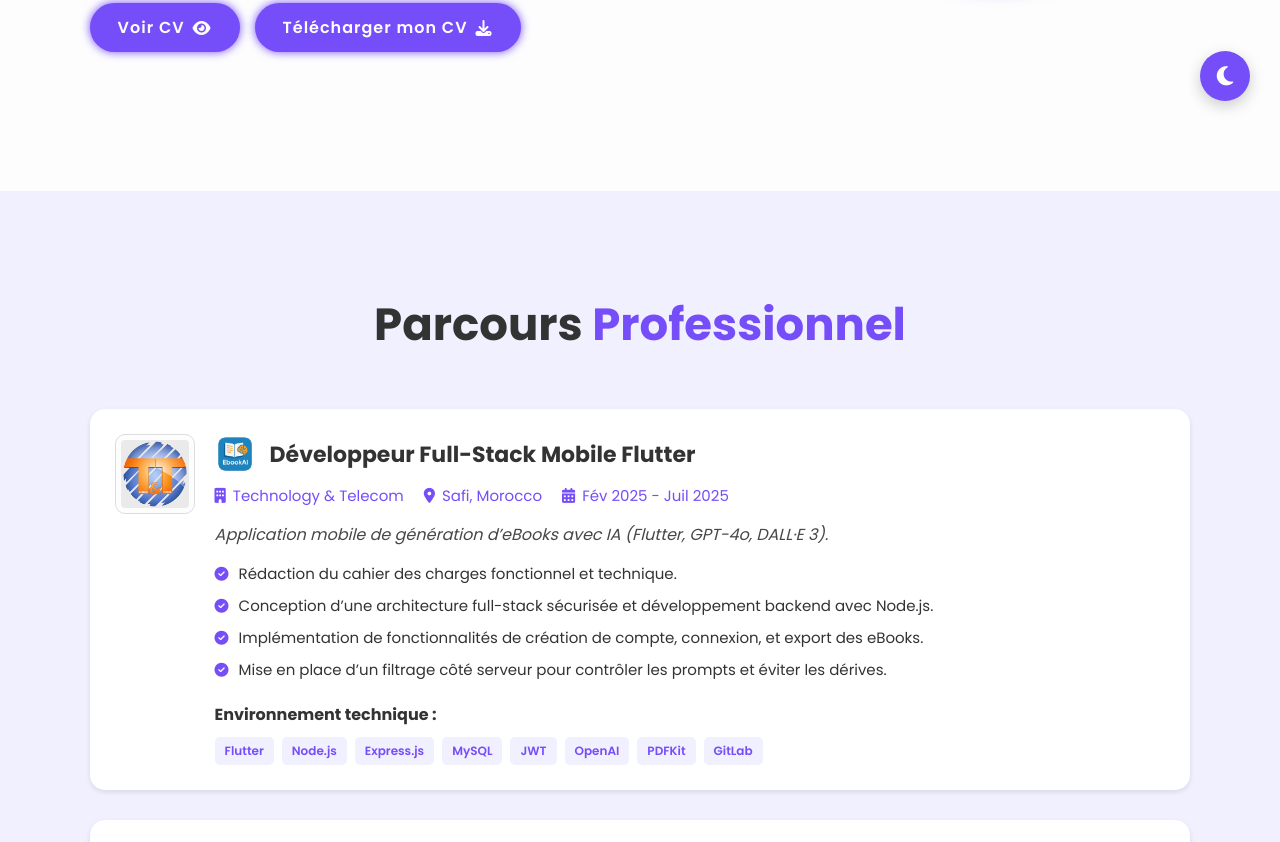
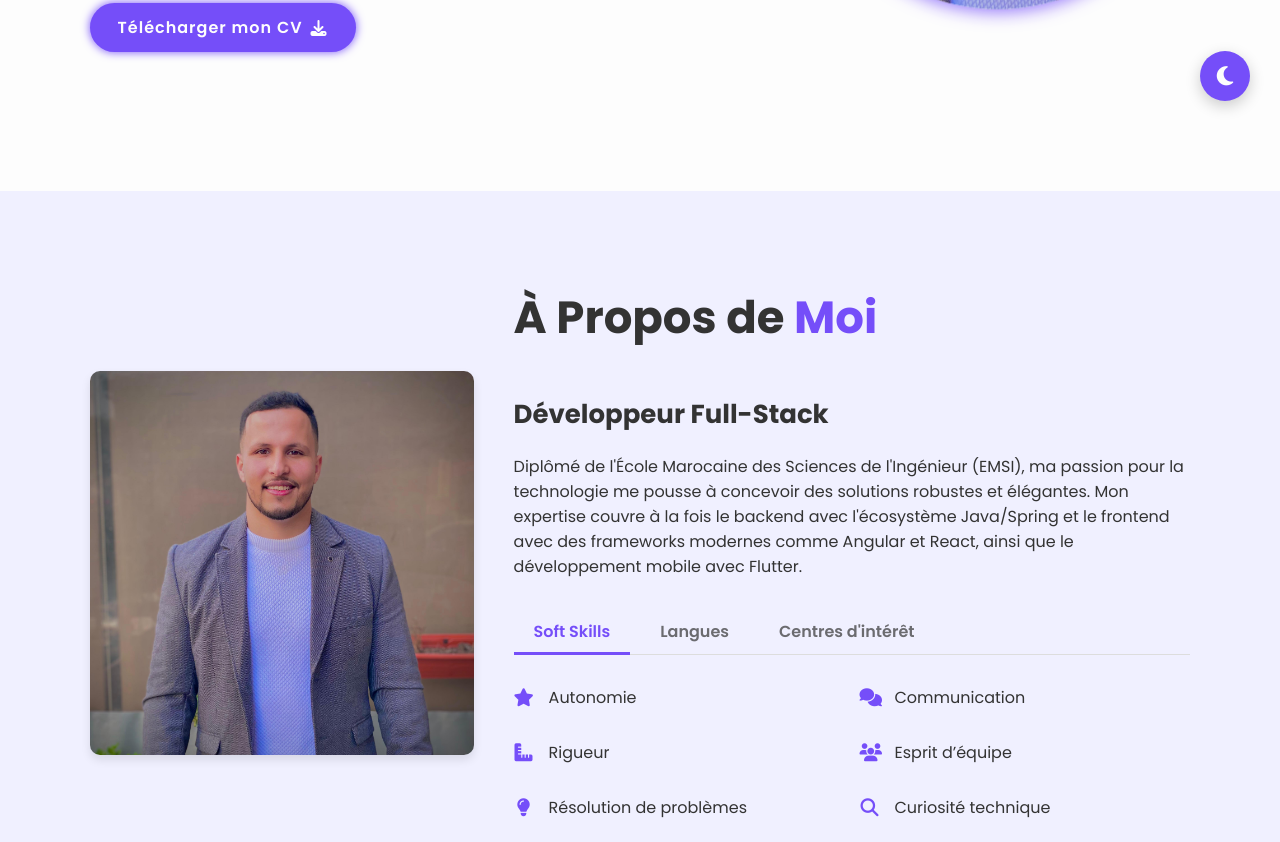
Before and after one commit to hamzaabid11/Portfolio, a plain HTML site: page index.html in a window 1280 px wide. Shown: the part 609-1451 px from the top of the page. Drawn offline with nearby package versions, Linux system fonts and the light colour scheme.

Commit message:
Mise à jour du design de la section A Propos et correction de l'image d'accueil

```diff
--- a/index.html
+++ b/index.html
@@ -16,11 +16,11 @@
         <i class="fa-solid fa-bars" id="menu-icon"></i>
         <nav class="navbar">
             <a href="#home" class="active" data-translate="nav_home">Accueil</a>
-            <a href="#experience" data-translate="nav_experience">Expériences</a>
+            <a href="#about" data-translate="nav_about">À Propos</a>
+             <a href="#experience" data-translate="nav_experience">Expériences</a>
             <a href="#skills" data-translate="nav_skills">Compétences</a>
             <a href="#education" data-translate="nav_education">Formation</a>
             <a href="#projects" data-translate="nav_projects">Projets</a>
-            <a href="#about" data-translate="nav_about">À Propos</a>
             <a href="#contact" data-translate="nav_contact">Contact</a>
         </nav>
         <div class="lang-switcher">
@@ -46,16 +46,68 @@
             <a href="https://www.linkedin.com/in/hamza-abid1/" target="_blank"><i class="fa-brands fa-linkedin-in"></i></a>
         </div>
         <div class="home-buttons">
-            <a href="assets/CV-Hamza-ABID.pdf" target="_blank" class="btn" data-translate="home_view_cv_button">Voir CV <i class="fa-solid fa-eye"></i></a>
+
             <a href="assets/CV-Hamza-ABID.pdf" download class="btn" data-translate="home_download_cv_button">Télécharger mon CV <i class="fa-solid fa-download"></i></a>
         </div>
     </div>
     <div class="home-img">
-        <!-- Une seule image statique ici -->
+
         <img src="assets/profile.jpg" alt="Photo de Hamza Abid">
     </div>
 </section>
+<!-- ==================== SECTION À PROPOS (NOUVEAU DESIGN COMPACT) ==================== -->
+<section class="about" id="about">
+    <div class="about-main-content">
+        <div class="about-img-slider">
+            <img src="assets/images.jpg" alt="Photo de Hamza Abid" class="slider-image active">
+            <img src="assets/images2.jpg" alt="Photo de Hamza Abid 2" class="slider-image">
+            <img src="assets/images3.jpg" alt="Photo de Hamza Abid 3" class="slider-image">
+            <img src="assets/images4.jpg" alt="Photo de Hamza Abid 3" class="slider-image">
+            <img src="assets/images6.jpg" alt="Photo de Hamza Abid 3" class="slider-image">
+        </div>
+        <div class="about-content">
+            <h2 class="heading" data-translate="about_heading">À Propos de <span>Moi</span></h2>
+            <h3 data-translate="about_subtitle">Développeur Full-Stack</h3>
+            <p data-translate="about_p1">Diplômé de l'École Marocaine des Sciences de l'Ingénieur (EMSI), ma passion pour la technologie me pousse à concevoir des solutions robustes et élégantes. Mon expertise couvre à la fois le backend avec l'écosystème Java/Spring et le frontend avec des frameworks modernes comme Angular et React, ainsi que le développement mobile avec Flutter.</p>
 
+            <!-- Système d'onglets -->
+            <div class="about-tabs">
+                <button class="tab-link active" data-tab="soft-skills" data-translate="tab_soft_skills">Soft Skills</button>
+                <button class="tab-link" data-tab="languages" data-translate="tab_languages">Langues</button>
+                <button class="tab-link" data-tab="interests" data-translate="tab_interests">Centres d'intérêt</button>
+            </div>
+
+            <div class="tab-content-container">
+                <!-- Contenu Soft Skills -->
+                <div class="tab-content active" id="soft-skills">
+                    <ul class="soft-skills-list">
+                        <li data-translate="ss_autonomy"><i class="fa-solid fa-star"></i>Autonomie</li>
+                        <li data-translate="ss_communication"><i class="fa-solid fa-comments"></i>Communication</li>
+                        <li data-translate="ss_rigor"><i class="fa-solid fa-ruler-combined"></i>Rigueur</li>
+                        <li data-translate="ss_teamwork"><i class="fa-solid fa-users"></i>Esprit d’équipe</li>
+                        <li data-translate="ss_problem_solving"><i class="fa-solid fa-lightbulb"></i>Résolution de problèmes</li>
+                        <li data-translate="ss_curiosity"><i class="fa-solid fa-magnifying-glass"></i>Curiosité technique</li>
+                    </ul>
+                </div>
+                <!-- Contenu Langues -->
+                <div class="tab-content" id="languages">
+                    <ul class="soft-skills-list">
+                        <li data-translate="lang_en"><i class="fa-solid fa-language"></i>Anglais : Langue de formation</li>
+                        <li data-translate="lang_ar"><i class="fa-solid fa-language"></i>Arabe : Maternel</li>
+                        <li data-translate="lang_fr"><i class="fa-solid fa-language"></i>Français : Courant</li>
+                    </ul>
+                </div>
+                <!-- Contenu Centres d'intérêt -->
+                <div class="tab-content" id="interests">
+                    <ul class="soft-skills-list">
+                        <li data-translate="int_fitness"><i class="fa-solid fa-dumbbell"></i>Musculation & bien-être physique</li>
+                        <li data-translate="int_travel"><i class="fa-solid fa-plane"></i>Voyages & cultures</li>
+                    </ul>
+                </div>
+            </div>
+        </div>
+    </div>
+</section>
     <section class="experience" id="experience">
         <h2 class="heading" data-translate="experience_heading">Parcours <span>Professionnel</span></h2>
         <div class="experience-container">
@@ -274,56 +326,7 @@
     </div>
 </section>
 
-    <section class="about" id="about">
-        <div class="about-main-content">
-             <div class="about-img-slider">
-            <img src="assets/images.jpg" alt="Photo de Hamza Abid" class="slider-image active">
-            <img src="assets/images2.jpg" alt="Photo de Hamza Abid 2" class="slider-image">
-            <img src="assets/images3.jpg" alt="Photo de Hamza Abid 3" class="slider-image">
-        </div>
-            <div class="about-content">
-                <h2 class="heading" data-translate="about_heading">À Propos de <span>Moi</span></h2>
-                <h3 data-translate="about_subtitle">Développeur Full-Stack</h3>
-                <p data-translate="about_p1">Diplômé de l'École Marocaine des Sciences de l'Ingénieur (EMSI), ma passion pour la technologie me pousse à concevoir des solutions robustes et élégantes. Mon expertise couvre à la fois le backend avec l'écosystème Java/Spring et le frontend avec des frameworks modernes comme Angular et React, ainsi que le développement mobile avec Flutter.</p>
-                <p data-translate="about_p2">J'aime relever des défis techniques et je suis constamment en veille pour apprendre et maîtriser les nouvelles technologies du marché.</p>
-            </div>
-        </div>
-        <div class="about-details-container">
-            <div class="info-column">
-                <h4 class="details-title" data-translate="personal_info_title">Informations Personnelles</h4>
-                <ul class="personal-info-list">
-                    <li><i class="fa-solid fa-envelope"></i><span>hamza.abid4323@gmail.com</span></li>
-                    <li><i class="fa-solid fa-phone"></i><span>+212 629-779949</span></li>
-                    <li><i class="fa-solid fa-house"></i><span data-translate="address">Lot Rajaa 2 Had Soualem</span></li>
-                    <li><i class="fa-solid fa-city"></i><span data-translate="city">Casablanca, Maroc</span></li>
-                    <li><i class="fa-solid fa-calendar-days"></i><span data-translate="birthdate">Né le 06/01/2001</span></li>
-                    <li><i class="fa-solid fa-flag"></i><span data-translate="nationality">Marocain</span></li>
-                </ul>
-            </div>
-            <div class="skills-column">
-                <h4 class="details-title" data-translate="soft_skills_title">Soft Skills</h4>
-                <ul class="soft-skills-list">
-                    <li data-translate="ss_autonomy"><i class="fa-solid fa-star"></i>Autonomie</li>
-                    <li data-translate="ss_communication"><i class="fa-solid fa-comments"></i>Communication</li>
-                    <li data-translate="ss_rigor"><i class="fa-solid fa-ruler-combined"></i>Rigueur</li>
-                    <li data-translate="ss_teamwork"><i class="fa-solid fa-users"></i>Esprit d’équipe</li>
-                    <li data-translate="ss_problem_solving"><i class="fa-solid fa-lightbulb"></i>Résolution de problèmes</li>
-                    <li data-translate="ss_curiosity"><i class="fa-solid fa-magnifying-glass"></i>Curiosité technique</li>
-                </ul>
-                <h4 class="details-title" data-translate="languages_title">Langues</h4>
-                <ul class="soft-skills-list">
-                    <li data-translate="lang_en"><i class="fa-solid fa-language"></i>Anglais : Langue de formation</li>
-                    <li data-translate="lang_ar"><i class="fa-solid fa-language"></i>Arabe : Maternel</li>
-                    <li data-translate="lang_fr"><i class="fa-solid fa-language"></i>Français : Courant</li>
-                </ul>
-                <h4 class="details-title" data-translate="interests_title">Centres d'intérêt</h4>
-                <ul class="soft-skills-list">
-                    <li data-translate="int_fitness"><i class="fa-solid fa-dumbbell"></i>Musculation & bien-être physique</li>
-                    <li data-translate="int_travel"><i class="fa-solid fa-plane"></i>Voyages & cultures</li>
-                </ul>
-            </div>
-        </div>
-    </section>
+
 
     <section class="contact" id="contact">
         <h2 class="heading" data-translate="contact_heading">Contactez-<span>Moi !</span></h2>
--- a/script.js
+++ b/script.js
@@ -103,7 +103,9 @@ document.addEventListener('DOMContentLoaded', () => {
         fr: {
             page_title: "Portfolio | Hamza Abid",
              home_intro: "Développeur Full-Stack passionné, spécialisé en Java, Spring, Angular et React. Je transforme des idées complexes en applications web et mobiles performantes et innovantes.",
-            // REMPLACEZ home_cv_button PAR CES DEUX LIGNES :
+            tab_soft_skills: "Soft Skills",
+            tab_languages: "Langues",
+            tab_interests: "Centres d'intérêt",
             home_view_cv_button: "Voir CV <i class='fa-solid fa-eye'></i>",
             home_download_cv_button: "Télécharger mon CV <i class='fa-solid fa-download'></i>",
             about_heading: "À Propos de <span>Moi</span>",
@@ -141,7 +143,9 @@ document.addEventListener('DOMContentLoaded', () => {
             page_title: "Portfolio | Hamza Abid",
 
              home_intro: "Passionate Full-Stack Developer specializing in Java, Spring, Angular, and React. I transform complex ideas into high-performance and innovative web and mobile applications.",
-            // REMPLACEZ home_cv_button PAR CES DEUX LIGNES :
+            tab_soft_skills: "Soft Skills",
+            tab_languages: "Languages",
+            tab_interests: "Interests",
             home_view_cv_button: "View CV <i class='fa-solid fa-eye'></i>",
             home_download_cv_button: "Download CV <i class='fa-solid fa-download'></i>",
             about_heading: "About <span>Me</span>",
@@ -178,7 +182,9 @@ document.addEventListener('DOMContentLoaded', () => {
         ar: {
             page_title: "ملف أعمال | حمزة عبيد",
               home_intro: "مطور فول ستاك شغوف، متخصص في Java، Spring، Angular، و React. أحول الأفكار المعقدة إلى تطبيقات ويب وموبايل مبتكرة وعالية الأداء.",
-            // REMPLACEZ home_cv_button PAR CES DEUX LIGNES :
+            tab_soft_skills: "المهارات الشخصية",
+            tab_languages: "اللغات",
+            tab_interests: "الاهتمامات",
             home_view_cv_button: "عرض السيرة الذاتية <i class='fa-solid fa-eye'></i>",
             home_download_cv_button: "تحميل السيرة الذاتية <i class='fa-solid fa-download'></i>",
             about_heading: "<span>عني</span>",
@@ -307,4 +313,20 @@ document.addEventListener('DOMContentLoaded', () => {
             disableDarkMode();
         }
     });
+        const tabs = document.querySelectorAll('.tab-link');
+    const tabContents = document.querySelectorAll('.tab-content');
+
+    tabs.forEach(tab => {
+        tab.addEventListener('click', () => {
+            const target = document.getElementById(tab.dataset.tab);
+
+            // Gérer les classes actives pour les boutons
+            tabs.forEach(t => t.classList.remove('active'));
+            tab.classList.add('active');
+
+            // Gérer les classes actives pour le contenu
+            tabContents.forEach(content => content.classList.remove('active'));
+            target.classList.add('active');
+        });
+    });
 });
--- a/style.css
+++ b/style.css
@@ -219,14 +219,20 @@ span {
     margin-top: 3rem;
 }
 .home-img {
-    width: 30vw;
+    width: 30vw; /* Définit la largeur du cercle */
+    height: 30vw; /* La même valeur que la largeur pour un cercle parfait */
+    border-radius: 50%; /* C'est la propriété magique qui arrondit les coins */
+    overflow: hidden; /* Cache les parties de l'image qui dépassent du cercle */
+    box-shadow: 0 0 2rem var(--main-color);
     animation: floatImage 4s ease-in-out infinite;
 }
+
 .home-img img {
     width: 100%;
-    border-radius: 50%;
-    box-shadow: 0 0 2rem var(--main-color);
+    height: 100%;
+    object-fit: cover; /* Assure que l'image remplit le cercle sans être déformée */
 }
+
 @keyframes floatImage {
     0% { transform: translateY(0); }
     50% { transform: translateY(-2.4rem); }
@@ -559,3 +565,129 @@ html[dir="rtl"] .form-group label { text-align: right; }
     html[dir="rtl"] .experience-card { flex-direction: column; }
 }
 @media (max-width: 450px) { html { font-size: 50%; } }
+
+/* ==================== SECTION ABOUT (NOUVEAU DESIGN) ==================== */
+.about {
+    background: var(--second-bg-color);
+}
+.about-main-content {
+    display: flex;
+    align-items: center;
+    gap: 4rem;
+}
+.about-img-slider {
+    flex-shrink: 0; /* Empêche l'image de rétrécir */
+    position: relative;
+    width: 30vw;
+    height: 30vw;
+    border-radius: 1rem;
+    overflow: hidden;
+    box-shadow: 0 .5rem 1rem var(--shadow-color);
+}
+.about-img-slider .slider-image {
+    position: absolute;
+    top: 0;
+    left: 0;
+    width: 100%;
+    height: 100%;
+    object-fit: cover;
+    opacity: 0;
+    transition: opacity 1s ease-in-out;
+}
+.about-img-slider .slider-image.active {
+    opacity: 1;
+}
+.about-content {
+    flex: 1;
+}
+.about-content h2 {
+    text-align: left;
+    line-height: 1.2;
+}
+.about-content h3 {
+    font-size: 2.6rem;
+}
+.about-content p {
+    font-size: 1.6rem;
+    margin: 2rem 0 3rem;
+}
+
+/* Styles pour les onglets (Tabs) */
+.about-tabs {
+    display: flex;
+    gap: 1rem;
+    margin-bottom: 2rem;
+    border-bottom: 1px solid var(--border-color);
+}
+.tab-link {
+    padding: 1rem 2rem;
+    cursor: pointer;
+    background: none;
+    border: none;
+    font-size: 1.6rem;
+    font-weight: 600;
+    color: var(--text-color);
+    opacity: 0.7;
+    position: relative;
+    transition: opacity .3s;
+}
+.tab-link.active {
+    opacity: 1;
+    color: var(--main-color);
+}
+.tab-link.active::after {
+    content: '';
+    position: absolute;
+    bottom: -1px;
+    left: 0;
+    width: 100%;
+    height: 3px;
+    background: var(--main-color);
+}
+.tab-content {
+    display: none;
+}
+.tab-content.active {
+    display: block;
+    animation: fadeIn .5s ease;
+}
+@keyframes fadeIn {
+    from { opacity: 0; transform: translateY(10px); }
+    to { opacity: 1; transform: translateY(0); }
+}
+.soft-skills-list {
+    list-style: none;
+    padding: 1rem 0 0 0;
+    display: grid;
+    grid-template-columns: repeat(auto-fit, minmax(250px, 1fr));
+    gap: 1.5rem;
+}
+.soft-skills-list li {
+    display: flex;
+    align-items: center;
+    gap: 1.5rem;
+    font-size: 1.6rem;
+}
+.soft-skills-list i {
+    color: var(--main-color);
+    font-size: 1.8rem;
+    width: 20px;
+    text-align: center;
+}
+
+/* Responsive pour la section About */
+@media (max-width: 991px) {
+    .about-main-content {
+        flex-direction: column;
+    }
+    .about-img-slider {
+        width: 50vw;
+        height: 50vw;
+    }
+}
+@media (max-width: 768px) {
+    .about-img-slider {
+        width: 70vw;
+        height: 70vw;
+    }
+}
```
Also changed, not shown: assets/images4.jpg (added), assets/images6.jpg (added).
